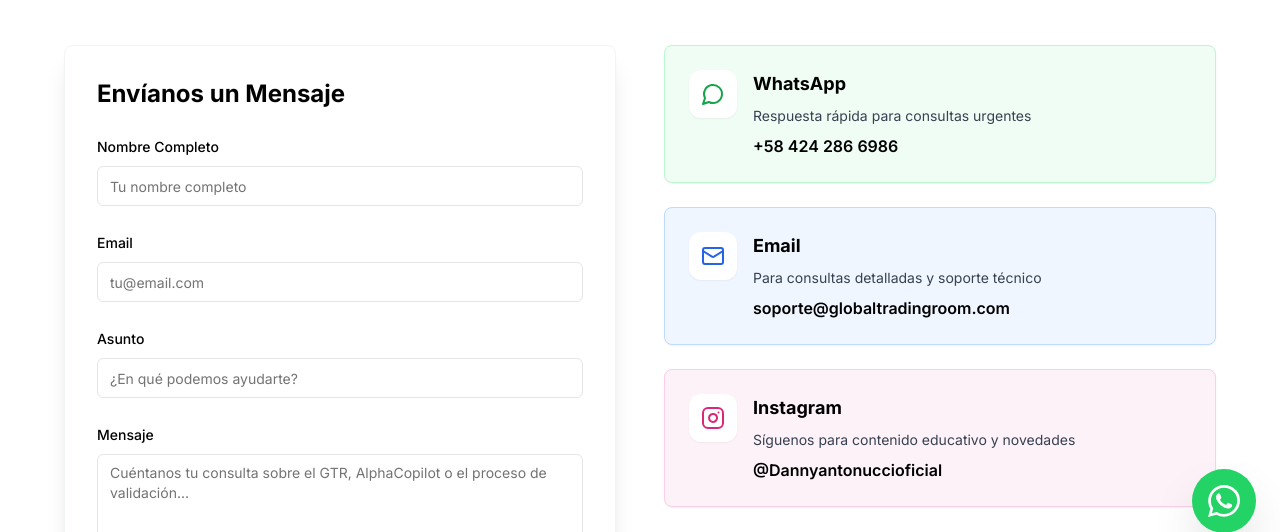
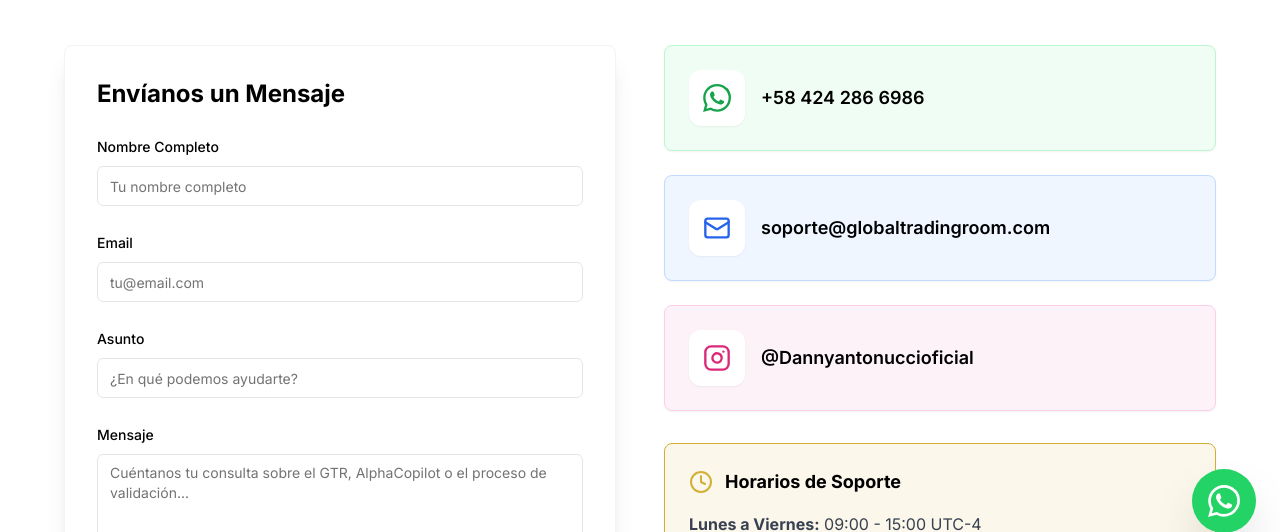
Before and after one commit to Solware-Agency/GTR_WEB, a Next.js app: page /contacto in a window 1280 px wide. Shown: the part 243-775 px from the top of the page. Built offline with nearby package versions, Linux system fonts and the light colour scheme.

Commit message:
Actualizar estilos de botón en globals.css y modificar el componente de contacto para incluir un ícono de teléfono en lugar de un mensaje. Se mejora la presentación de los métodos de contacto.

```diff
--- a/app/globals.css
+++ b/app/globals.css
@@ -82,7 +82,7 @@
 
 @layer components {
   .btn-primary {
-    @apply bg-trading-gold hover:bg-trading-gold-light text-trading-black font-semibold px-8 py-4 rounded-2xl transition-all duration-200 shadow-lg hover:shadow-xl transform hover:-translate-y-1;
+    @apply bg-trading-gold hover:bg-trading-gold-light text-trading-black font-semibold px-8 py-4 rounded-2xl transition-all duration-200 shadow-lg hover:shadow-xl;
   }
 
   .btn-secondary {
--- a/components/contacto/InformacionContacto.tsx
+++ b/components/contacto/InformacionContacto.tsx
@@ -11,7 +11,7 @@ import LazyIcon from '@/components/common/LazyIcon';
 
 const metodosContacto = [
   {
-    icono: 'MessageCircle',
+    icono: 'Phone',
     titulo: 'WhatsApp',
     descripcion: 'Respuesta rápida para consultas urgentes',
     detalle: '+58 424 286 6986',
@@ -73,27 +73,31 @@ export default function InformacionContacto() {
         {metodosContacto.map((metodo, index) => (
           <Card key={metodo.titulo} className={`${metodo.color} hover:shadow-lg transition-all duration-300`}>
             <CardContent className="p-6">
-              <div className="flex items-start space-x-4">
-                <div className="w-12 h-12 bg-white rounded-xl flex items-center justify-center shadow-sm">
+                              <div className="flex items-center space-x-4">
+                  <div className="w-14 h-14 bg-white rounded-xl flex items-center justify-center shadow-sm">
+                    {metodo.icono === 'Phone' ? (
+                      <svg
+                        className="w-7 h-7 text-green-600"
+                        viewBox="0 0 24 24"
+                        fill="currentColor"
+                      >
+                        <path d="M17.472 14.382c-.297-.149-1.758-.867-2.03-.967-.273-.099-.471-.148-.67.15-.197.297-.767.966-.94 1.164-.173.199-.347.223-.644.075-.297-.15-1.255-.463-2.39-1.475-.883-.788-1.48-1.761-1.653-2.059-.173-.297-.018-.458.13-.606.134-.133.298-.347.446-.52.149-.174.198-.298.298-.497.099-.198.05-.371-.025-.52-.075-.149-.669-1.612-.916-2.207-.242-.579-.487-.5-.669-.51-.173-.008-.371-.01-.57-.01-.198 0-.52.074-.792.372-.272.297-1.04 1.016-1.04 2.479 0 1.462 1.065 2.875 1.213 3.074.149.198 2.096 3.2 5.077 4.487.709.306 1.262.489 1.694.625.712.227 1.36.195 1.871.118.571-.085 1.758-.719 2.006-1.413.248-.694.248-1.289.173-1.413-.074-.124-.272-.198-.57-.347m-5.421 7.403h-.004a9.87 9.87 0 01-5.031-1.378l-.361-.214-3.741.982.998-3.648-.235-.374a9.86 9.86 0 01-1.51-5.26c.001-5.45 4.436-9.884 9.888-9.884 2.64 0 5.122 1.03 6.988 2.898a9.825 9.825 0 012.893 6.994c-.003 5.45-4.437 9.884-9.885 9.884m8.413-18.297A11.815 11.815 0 0012.05 0C5.495 0 .16 5.335.157 11.892c0 2.096.547 4.142 1.588 5.945L.057 24l6.305-1.654a11.882 11.882 0 005.683 1.448h.005c6.554 0 11.89-5.335 11.893-11.893A11.821 11.821 0 0020.885 3.488"/>
+                      </svg>
+                    ) : (
                       <LazyIcon
                         iconName={metodo.icono}
-                    className={`w-6 h-6 ${metodo.iconColor}`}
-                    size={24}
+                        className={`w-7 h-7 ${metodo.iconColor}`}
+                        size={28}
                       />
+                    )}
                   </div>
 
                   <div className="flex-1">
-                  <h3 className="text-lg font-bold text-trading-black mb-2">
-                    {metodo.titulo}
-                  </h3>
-                  <p className="text-gray-700 text-sm mb-2">
-                    {metodo.descripcion}
-                  </p>
                     <a
                       href={metodo.enlace}
                       target="_blank"
                       rel="noopener noreferrer"
-                    className="font-semibold text-trading-black hover:text-trading-gold transition-colors duration-200 cursor-pointer block"
+                      className="font-semibold text-trading-black hover:text-trading-gold transition-colors duration-200 cursor-pointer block text-lg"
                     >
                       {metodo.detalle}
                     </a>
```
Lines whose indentation alone changed are shown as unchanged.
